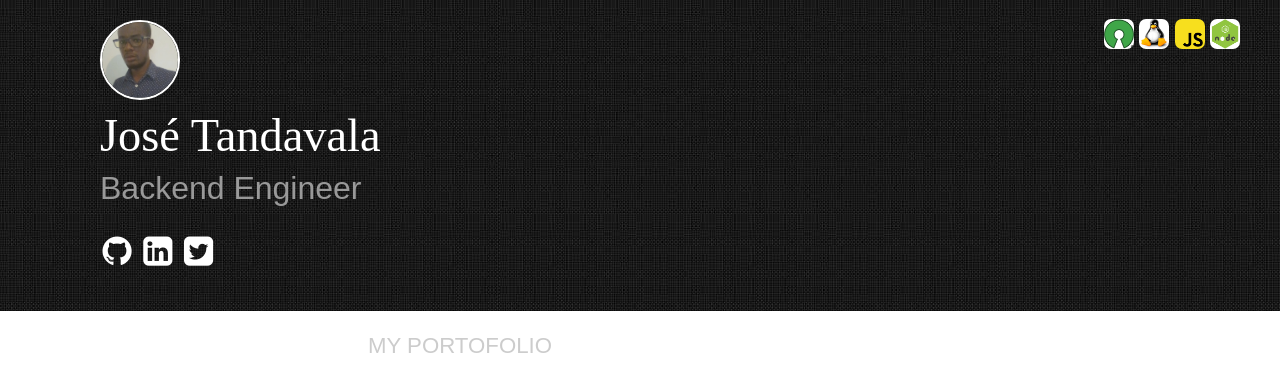
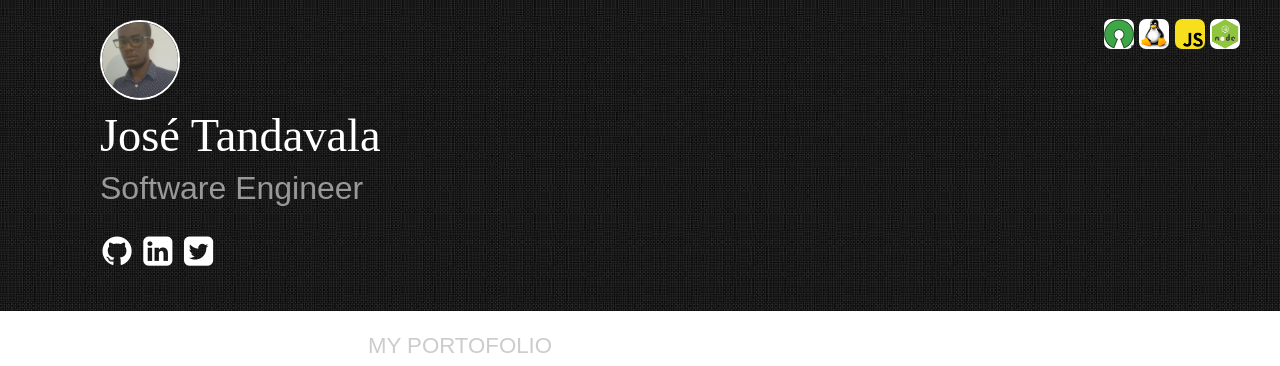
Before and after one commit to tandavala/tandavala.github.io, a Jekyll site: the page built from index.md, in a window 1280 px wide and 900 px high. Shown: the top 366 px of the window. Built offline with Jekyll 4.4.1, drawn with Linux system fonts in a browser that asks for light colours.

Commit message:
:recycle: (refactoring) refactoring

```diff
--- a/_config.yml
+++ b/_config.yml
@@ -13,7 +13,7 @@ sass:
 permalink: /posts/:title/
 texture:
   title: José Tandavala
-  tagline: Backend Engineer
+  tagline: Software Engineer
   date_format: "%b %-d, %Y"
   style: black
   showNav: false
```
Also changed, not shown: assets/images/new/analytics.png (added), assets/images/new/coding.png (added), assets/images/new/database.png (added), assets/images/new/server.png (added), assets/images/profile.jpg (added), 3 other files.
